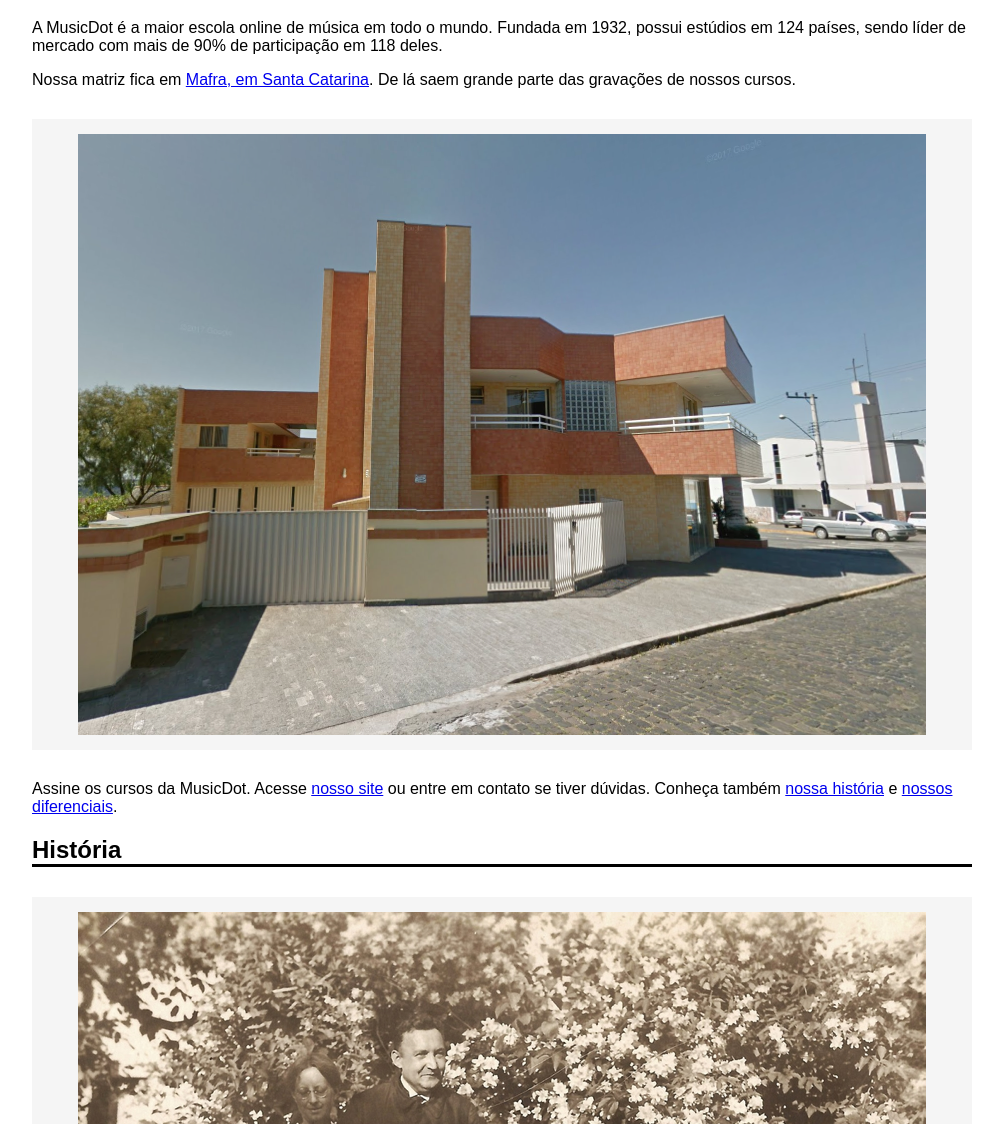
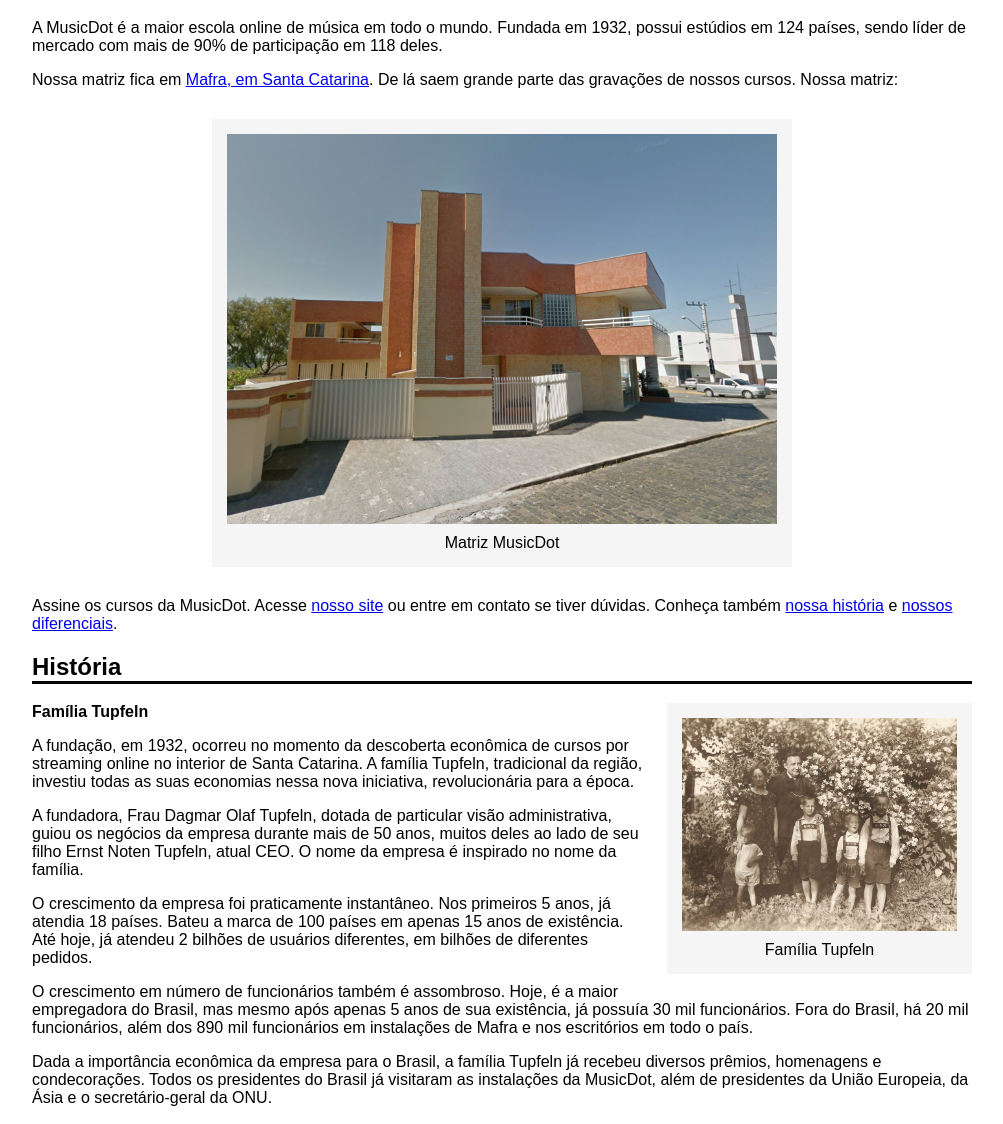
Before and after one commit to well-street/MUSIC-DOT, a plain HTML site: page sobre.html in a window 1280 px wide. Shown: the part 143-1267 px from the top of the page, without its empty margins (138-1141 px from the left). Drawn offline with Linux system fonts and the light colour scheme.

Commit message:
Tópico CSS, Atividade 4

```diff
--- a/sobre.css
+++ b/sobre.css
@@ -28,6 +28,26 @@ figure {
 }
 
 figcaption {
-    color: lightgrey;
     margin-top: 10px;
 }
+
+figure.matriz figcaption,
+figure.familia figcaption {
+    color: black;
+}
+
+figure img {
+    width: 100%;
+    height: auto;
+}
+
+figure.matriz {
+    width: 550px;
+    margin: 30px auto;
+}
+
+figure.familia {
+    width: 275px;
+    float: right;
+    margin: 0 0 20px 20px;
+}
--- a/sobre.html
+++ b/sobre.html
@@ -10,28 +10,30 @@
 
 <body>
 <div class="container">
-<div class="logo">
-    <img src="img/logo.svg" alt="Logo MusicDot">
-</div>
+    <div class="logo">
+        <img src="img/logo.svg" alt="Logo MusicDot">
+    </div>
 
     <h1>Sobre a empresa</h1>
 
     <p>A MusicDot é a maior escola online de música em todo o mundo. Fundada em 1932, possui estúdios em 124 países, sendo líder de mercado com mais de 90% de participação em 118 deles.</p>
 
-    <p>Nossa matriz fica em <a href="http://maps.google.com.br/?q=190,GabrielDequech,Mafra,SC" target="_blank">Mafra, em Santa Catarina</a>. De lá saem grande parte das gravações de nossos cursos.</p>
+    <p>Nossa matriz fica em <a href="https://maps.google.com.br/?q=190,GabrielDequech,Mafra,SC" target="_blank">Mafra, em Santa Catarina</a>. De lá saem grande parte das gravações de nossos cursos. Nossa matriz:</p>
 
-    <figure>
+    <figure class="matriz">
         <img src="img/matriz-musicdot.png" alt="Foto da matriz da MusicDot">
+        <figcaption>Matriz MusicDot</figcaption>
     </figure>
 
     <p>
         Assine os cursos da MusicDot. Acesse <a href="index.html">nosso site</a> ou entre em contato se tiver dúvidas. Conheça também <a href="#historia">nossa história</a> e <a href="#diferenciais">nossos diferenciais</a>.
     </p>
 
-    <h2>História</h2>
+    <h2 id="historia">História</h2>
 
-    <figure>
+    <figure class="familia">
         <img src="img/familia-tupfeln.jpg" alt="Foto da Família Tupfeln">
+        <figcaption>Família Tupfeln</figcaption>
     </figure>
 
     <p><strong>Família Tupfeln</strong></p>
@@ -45,12 +47,13 @@
     <p>O crescimento em número de funcionários também é assombroso. Hoje, é a maior empregadora do Brasil, mas mesmo após apenas 5 anos de sua existência, já possuía 30 mil funcionários. Fora do Brasil, há 20 mil funcionários, além dos 890 mil funcionários em instalações de Mafra e nos escritórios em todo o país.</p>
 
     <p>Dada a importância econômica da empresa para o Brasil, a família Tupfeln já recebeu diversos prêmios, homenagens e condecorações. Todos os presidentes do Brasil já visitaram as instalações da MusicDot, além de presidentes da União Europeia, da Ásia e o secretário-geral da ONU.</p>
-<h2 id="diferenciais">Diferenciais</h2>
+
+    <h2 id="diferenciais">Diferenciais</h2>
     <ul>
         <li>Menor preço do mercado, garantido</li>
         <li>Se você achar um serviço mais barato, leva 1 mês de graça</li>
         <li>Pague em reais, dólares, euros, libras, dodgecoins, litecoins ou bitcoins</li>
-        <li>Todas as compras acompanham acesso á Altura</li>
+        <li>Todas as compras acompanham acesso à Altura</li>
         <li>Maior escola de música do mundo</li>
         <li>Atendimento via telefone, email, chat, twitter, facebook, instagram, ICQ, WhatsApp, SMS, carta, fax, sinal de fumaça e telegram</li>
         <li>Presente em 124 países</li>
```
